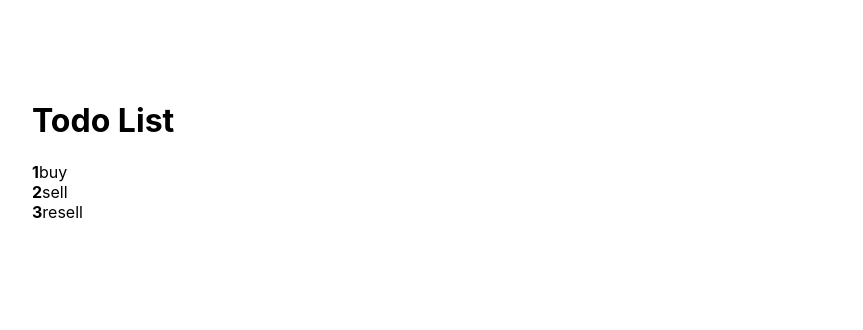
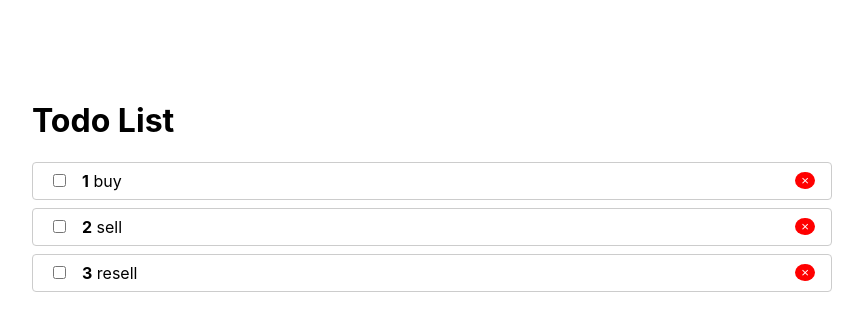
Before and after one commit to ArtiZN/RoadToJunior, a React (Create React App) app in the folder my-app/: page / in a window 1280 px wide. Shown: the top 330 px of the page, without its empty margins (208-1071 px from the left). Built offline with nearby package versions, Linux system fonts and the light colour scheme.

Commit message:
some changes

```diff
--- a/my-app/package.json
+++ b/my-app/package.json
@@ -6,6 +6,7 @@
     "@testing-library/jest-dom": "^4.2.4",
     "@testing-library/react": "^9.5.0",
     "@testing-library/user-event": "^7.2.1",
+    "prop-types": "^15.7.2",
     "react": "^16.13.1",
     "react-dom": "^16.13.1",
     "react-scripts": "3.4.1"
--- a/my-app/src/Todo/TodoItem.js
+++ b/my-app/src/Todo/TodoItem.js
@@ -1,10 +1,46 @@
 import React from 'react'
+import PropTypes from 'prop-types'
 
-export default function TodoItem ({todo, index}) {
+const styles = {
+    li: {
+        display: 'flex',
+        justifyContent: 'space-between',
+        alignItems: 'center',
+        padding: '.5rem 1rem',
+        border: '1px solid #ccc',
+        borderRadius: '4px',
+        marginBottom: '.5rem'
+    },
+    input: {
+        marginRight: '1rem'
+    }
+}
+
+
+function TodoItem ({todo, index}) {
     return (
-    <li>
-        <strong>{index+1}</strong>
-         {todo.title}
+    <li style={styles.li} >
+        <span>
+            <input type="checkbox" style={styles.input}/>
+            <strong>{index+1}</strong>
+            &nbsp;
+            {todo.title}
+        </span>
+
+        <button className="rm">&times;</button>
+
+
     </li>
     )
 }
+
+TodoItem.propTypes = {
+    todo: PropTypes.object.isRequired,
+    index: PropTypes.number
+}
+
+
+
+
+
+export default TodoItem
--- a/my-app/src/index.css
+++ b/my-app/src/index.css
@@ -17,3 +17,10 @@ code {
   width: 800px;
   margin: 0 auto;
 }
+
+.rm{
+  background: red;
+  border-radius: 50%;
+  color: white;
+  border: none;
+}
```
Also changed, not shown: my-app/src/Todo/TodoList.js (+9 -1 lines).
